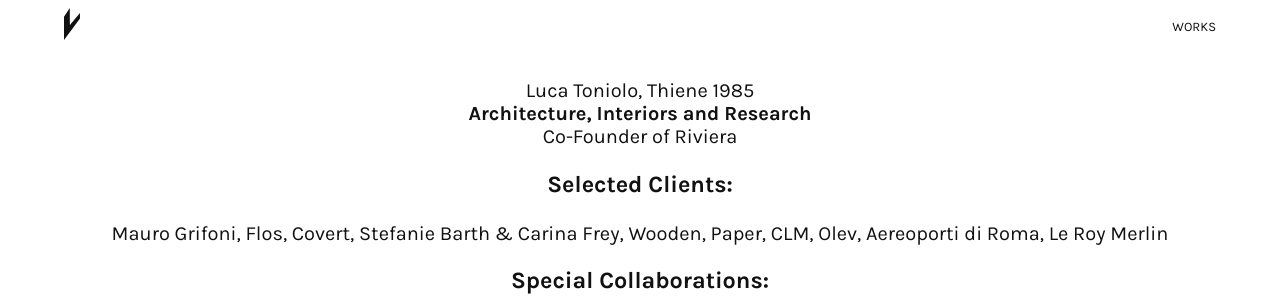
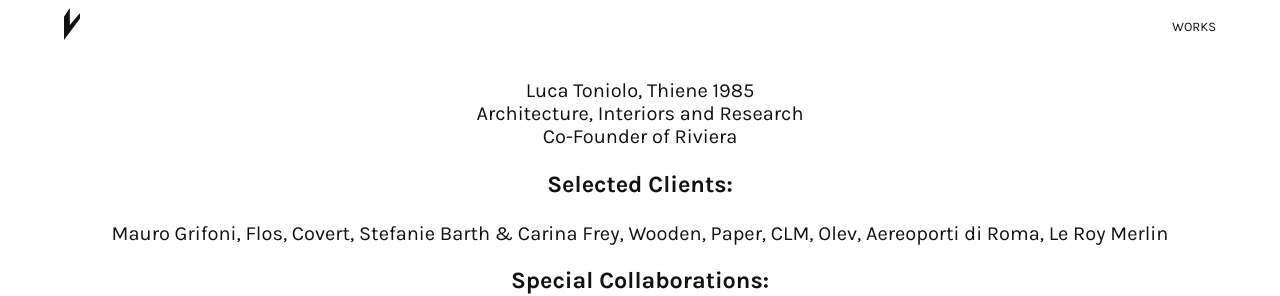
Before and after one commit to rzecchini/lucatoniolo, a Jekyll site: the page built from _pages/about.md, in a window 1280 px wide. Shown: the top 296 px of the page. Built offline with Jekyll 4.4.1, drawn with Linux system fonts in a browser that asks for light colours.

```diff
--- a/_pages/about.md
+++ b/_pages/about.md
@@ -1,10 +1,10 @@
 ---
+layout: default
 permalink: /about/
 title: ' '
-layout: default
 ---
 Luca Toniolo, Thiene 1985 <br>
-**Architecture, Interiors and Research** <br>
+Architecture, Interiors and Research <br>
 Co-Founder of Riviera <br>
 
 ### Selected Clients:
```
